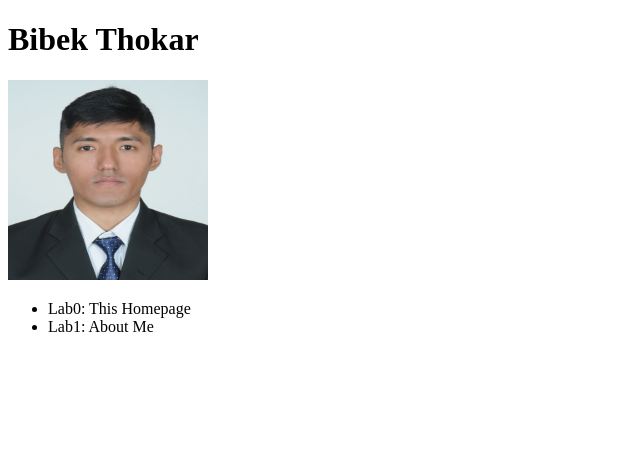
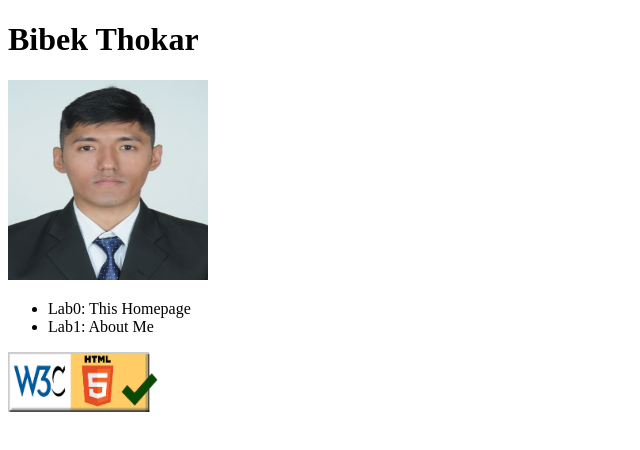
Before and after one commit to bibekthokar77/bibekthokar.github.io, a plain HTML site: page index.html in a window 1280 px wide. Shown: the whole page, without its empty margins (0-640 px from the left). Drawn offline with Linux system fonts and the light colour scheme.

Commit message:
html checker added

```diff
--- a/index.html
+++ b/index.html
@@ -15,6 +15,11 @@
         <li>Lab0: This Homepage</li>
         <li>Lab1: About Me</li>
     </ul>
+    <div>
+        <a href="https://validator.w3.org/nu/?doc=https%3A%2F%2Fbibekthokar77.github.io%2Fbibekthokar.github.io%2F">
+            <img src="html-checker.png" alt="html checker" width="150" height="60">
+        </a>
+    </div>
 </body>
 
 </html>
```
Also changed, not shown: html-checker.png (added).
